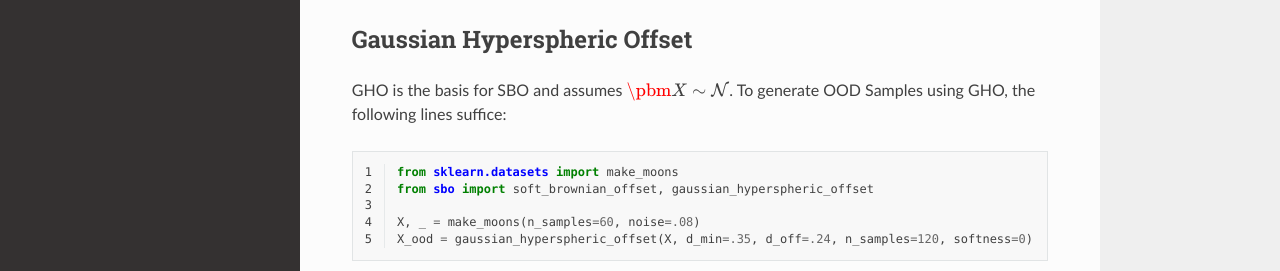
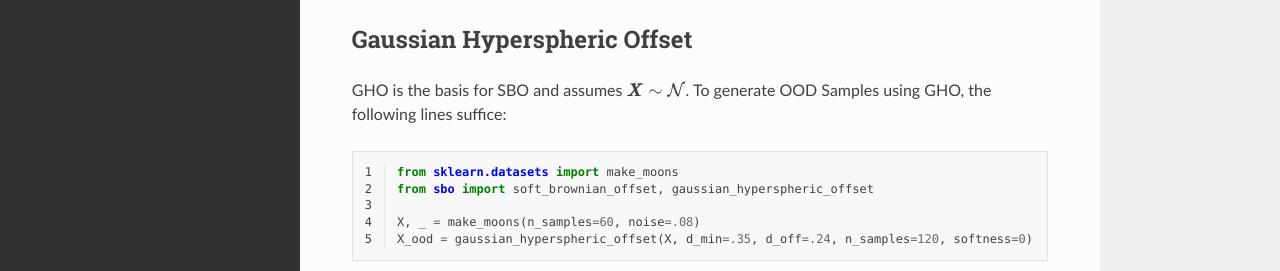
Before and after one commit to flxai/soft-brownian-offset, a Sphinx documentation site: the page built from docs/index.rst, in a window 1280 px wide and 900 px high, scrolled down 2217 px. Shown: the part 509-780 px from the top of the window. Built offline with Sphinx 7.4.7 and the Read the Docs theme 2.0.0, drawn with Linux system fonts in a browser that asks for light colours.

Commit message:
Update docs

```diff
--- a/docs/index.rst
+++ b/docs/index.rst
@@ -131,7 +131,7 @@ It was created using the following Python code:
 Gaussian Hyperspheric Offset
 ============================
 
-GHO is the basis for SBO and assumes :math:`\pbm{X}\sim\mathcal{N}`.
+GHO is the basis for SBO and assumes :math:`\pmb{X}\sim\mathcal{N}`.
 To generate OOD Samples using GHO, the following lines suffice:
 
 .. code-block:: python
```
